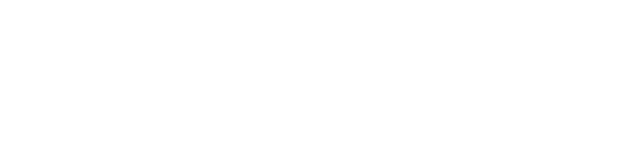
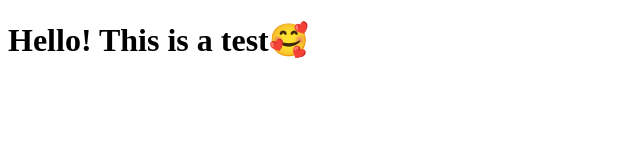
Before and after one commit to emmasarge/weather-app, a plain HTML site: page index.html in a window 1280 px wide. Shown: the whole page, without its empty margins (0-640 px from the left). Drawn offline with Linux system fonts and the light colour scheme.

Commit message:
added a heading

```diff
--- a/index.html
+++ b/index.html
@@ -7,6 +7,6 @@
     <title>Document</title>
 </head>
 <body>
-
+    <h1>Hello! This is a test🥰</h1>
 </body>
 </html>
```
